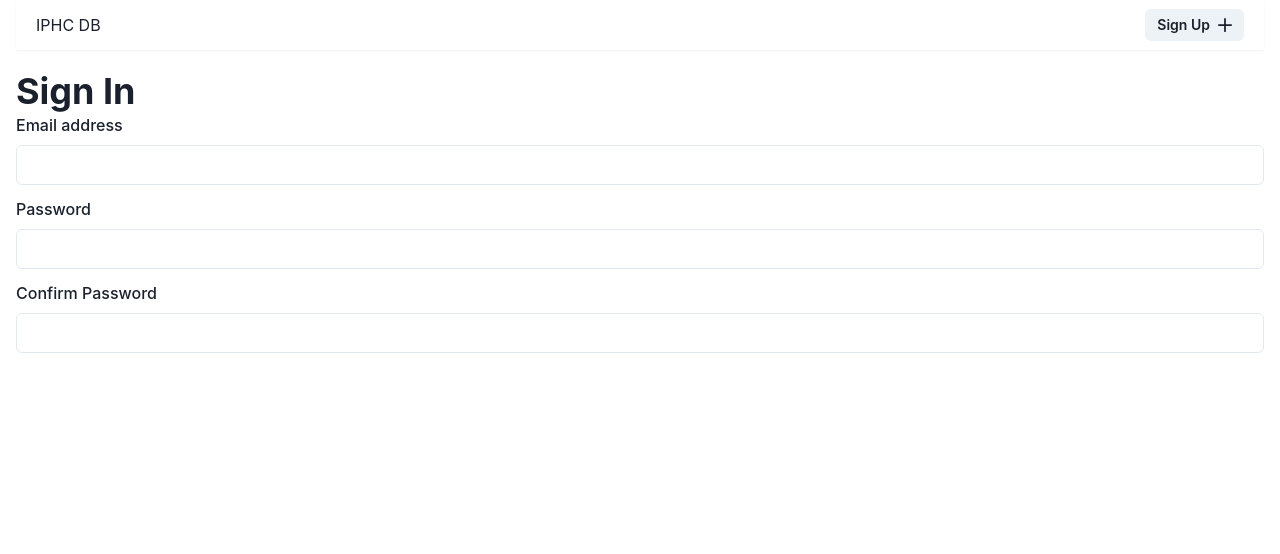
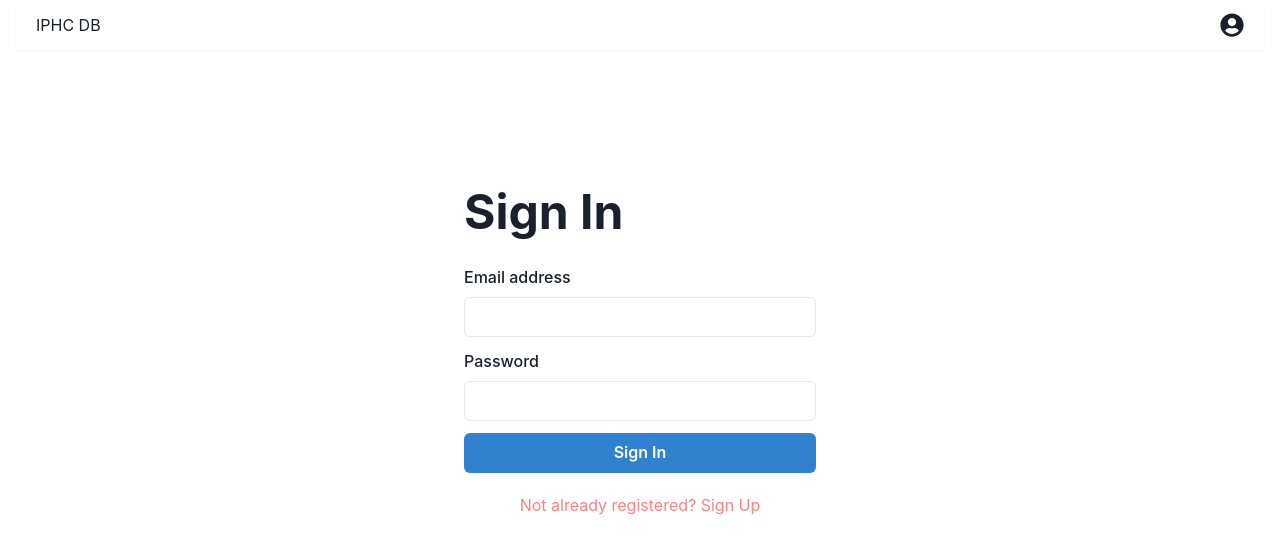
Before and after one commit to blaqbox-prime/iphcdb, a Next.js app: page /signin in a window 1280 px wide. Shown: the top 554 px of the page. Built offline with nearby package versions, Linux system fonts and the light colour scheme.

Commit message:
sign in completed

```diff
--- a/components/Navbar.jsx
+++ b/components/Navbar.jsx
@@ -1,10 +1,33 @@
 import { AddIcon } from '@chakra-ui/icons'
-import { Box, Button, Flex, Text } from '@chakra-ui/react'
+import { Box, Button, Flex, Text, Icon } from '@chakra-ui/react'
 import Link from 'next/link'
 import React from 'react'
+import {FaUserCircle} from 'react-icons/fa';
+import {BiExit} from 'react-icons/bi'
+import {useSelector} from 'react-redux'
+import { useDispatch } from 'react-redux';
+import {
+    Menu,
+    MenuButton,
+    MenuList,
+    MenuItem,
+    MenuItemOption,
+    MenuGroup,
+    MenuOptionGroup,
+    MenuDivider,
+  } from '@chakra-ui/react'
+import { signout } from '../src/redux/reducers/authUser/authUserSlice';
 
 
 function Navbar() {
+
+    const authUser = useSelector((state) => state.authUser);
+    const dispatch = useDispatch();
+
+    const signoutUser = () => {
+        dispatch(signout);
+    }
+
   return (
 
         <Flex alignItems={'center'}
@@ -18,9 +41,22 @@ function Navbar() {
             </Flex>
             {/* Right -- NavButtons */}
             <Flex alignItems={'center'}>
-                <Link href={'/signup'}>
-                <Button size={"sm"} rightIcon={<AddIcon />}>Sign Up </Button>
-                </Link>
+                <Menu isLazy>
+                    <MenuButton>
+                        <Flex alignItems={'center'}>
+                        <Icon boxSize={6} as={FaUserCircle}/>
+                {authUser && <Text ml="3">{authUser.firstNames}</Text>}
+                        </Flex>
+                    </MenuButton>
+                    {
+                        authUser && (
+                            <MenuList>
+                                <MenuItem icon={<Icon as={FaUserCircle}/>}>Profile</MenuItem>
+                                <MenuItem icon={<Icon as={BiExit}/>} onClick={signoutUser}>Sign Out</MenuItem>
+                            </MenuList>
+                        )
+                    }
+                </Menu>
             </Flex>
         </Flex>
 
--- a/pages/_app.js
+++ b/pages/_app.js
@@ -1,15 +1,19 @@
 // pages/_app.js
 import { ChakraProvider, Container } from '@chakra-ui/react'
 import Navbar from '../components/Navbar'
+import { Provider } from 'react-redux';
+import store from '../src/redux/store';
 
 function MyApp({ Component, pageProps }) {
   return (
+    <Provider store={store}>
     <ChakraProvider>
       <Container maxW="container.xl">
         <Navbar/>
       <Component {...pageProps} />
       </Container>
     </ChakraProvider>
+    </Provider>
   )
 }
 
--- a/pages/signin.jsx
+++ b/pages/signin.jsx
@@ -1,29 +1,96 @@
-import { Box, FormControl, FormLabel, Heading, Input } from '@chakra-ui/react';
+import { Box, Button, Center, FormControl, FormLabel, Heading, Input, Text, useToast } from '@chakra-ui/react';
+import { ErrorMessage } from '@hookform/error-message';
+import Link from 'next/link';
+import { useRouter } from 'next/router';
 import React from 'react'
 import { useForm } from 'react-hook-form'
-
+import { useDispatch } from 'react-redux';
+import { signin } from '../src/redux/reducers/authUser/authUserSlice';
 
 function Signin() {
-  const {register, handleSubmit, formState: { errors }} = useForm();
+
+  const {register, handleSubmit, formState: { errors, isSubmitting, isValid }} = useForm();
+  const toast = useToast();
+  const dispatch = useDispatch();
+  const router = useRouter();
+
+  const onSubmit = async (data) => {
+    const user = {
+      email: data.email,
+      password: data.password
+    }
+
+    const res = await fetch('/api/auth/signin',{
+      method: 'POST',
+      body: JSON.stringify(user),
+    });
+
+    const resData = await res.json();
+
+    if(res.status == 404) return toast({
+      title: `${resData.message}`,
+                description: "Member is not registered",
+                status: 'error',
+                duration: 5000,
+                isClosable: true,
+    });
+
+    if(res.status == 400) return toast({
+      title: `${resData.message}`,
+                description: "Check credentials and try again",
+                status: 'error',
+                duration: 5000,
+                isClosable: true,
+    });
+
+    console.log(resData);
+
+    dispatch(signin(resData.member));
+
+    router.push('/');
+
+  }
+
+  const onInvalid = (errors) => {
+    if(!isValid){
+      return toast(
+          {
+              title: 'Form is incomplete',
+              description: 'Please fill in all required fields and try again',
+              status: 'error',
+              duration: 3000,
+              isClosable: true,
+            }
+      );
+  }
+
+  }
+
   return (
-    <Box id="SignInForm">
-    <Heading>Sign In</Heading>
+    <Center w="100%" h="70vh">
+    <Box as={'form'} onSubmit={handleSubmit(onSubmit,onInvalid)} id="SignInForm" w="400px" px={6} py={16}>
+    <Heading mb={6} fontSize="5xl">Sign In</Heading>
     {/* ----------------------- */}
-    <FormControl mb="3">
-        <FormLabel>Email address</FormLabel>
-        <Input type="email" {...register("email")}/>
-    </FormControl>
+     <FormControl mb="3" isInvalid={'email' in errors}>
+                    <FormLabel>Email address </FormLabel>
+                    <Input type="email" {...register("email", {required: 'Field is required'})}/>
+                    <Text color="red"><ErrorMessage errors={errors} name={'email'}/></Text>
+                </FormControl>
+                {/* ----------------------- */}
+                <FormControl mb="3" isInvalid={'password' in errors}>
+                    <FormLabel>Password</FormLabel>
+                    <Input type="password" {...register("password", {required: 'Field is required'})} />
+                    <Text color={'red'}>
+                    <ErrorMessage errors={errors} name={'password'}/>
+                    </Text>
+                    </FormControl>
     {/* ----------------------- */}
-    <FormControl mb="3">
-        <FormLabel>Password</FormLabel>
-        <Input type="password" {...register("password")} />
-    </FormControl>
-    {/* ----------------------- */}
-    <FormControl mb="3">
-        <FormLabel>Confirm Password</FormLabel>
-        <Input type="password" {...register("confirmPass")}/>
-    </FormControl>
+    <Button w={'100%'} type="submit" colorScheme={'blue'} isLoading={isSubmitting} mb={5}>Sign In</Button>
+    <Link href="/signup">
+    <Button w={'100%'} variant="link" color={'red.300'} fontWeight="normal"> Not already registered? Sign Up</Button>
+    </Link>
 </Box>
+    </Center>
   )
 }
 
--- /dev/null
+++ b/src/redux/reducers/authUser/authUserSlice.js
@@ -0,0 +1,17 @@
+import {createSlice} from '@reduxjs/toolkit';
+
+export const authUserSlice = createSlice({
+    name: 'authUser',
+    initialState: null,
+    reducers: {
+        signin: (state, action) => {
+            return state = action.payload;
+        },
+        signout: (state, action) => {
+            return state = null;
+        },
+    },
+})
+
+export const {signin, signout} = authUserSlice.actions;
+export default authUserSlice.reducer;
--- /dev/null
+++ b/src/redux/reducers/index.js
@@ -0,0 +1,8 @@
+import { combineReducers } from "@reduxjs/toolkit";
+import authUserReducer from './authUser/authUserSlice'
+
+const rootReducer = combineReducers({
+    authUser: authUserReducer
+});
+
+export default rootReducer;
--- /dev/null
+++ b/src/redux/store.js
@@ -0,0 +1,8 @@
+import { configureStore } from "@reduxjs/toolkit";
+import rootReducer from "./reducers";
+
+const store = configureStore({
+    reducer: rootReducer,
+});
+
+export default store;
```
Also changed, not shown: components/MembersTable.jsx (+7 -2 lines), pages/api/auth/signin.js (added, +26 -0 lines), pages/index.js (+13 -15 lines), pages/signup.jsx (+16 -4 lines).
